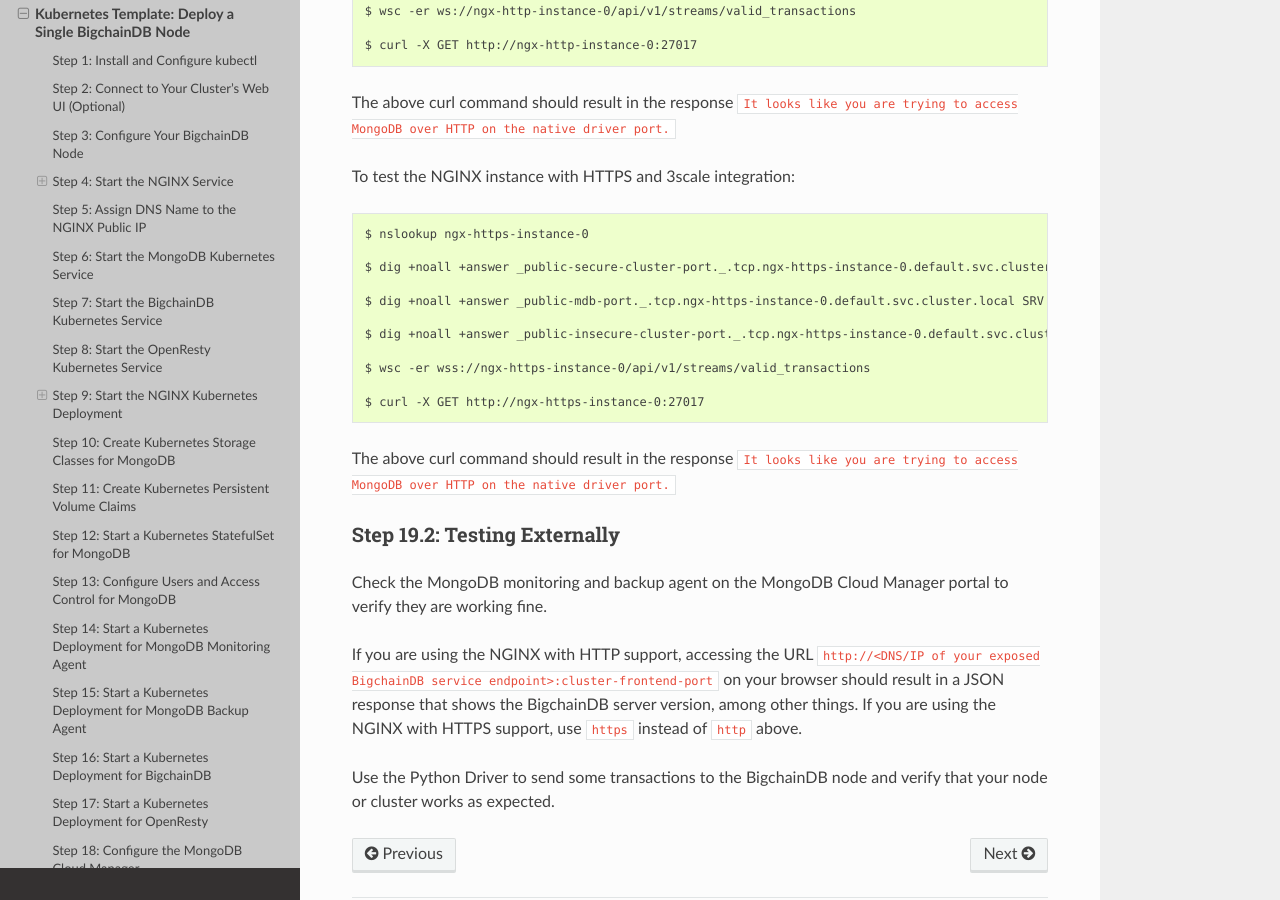
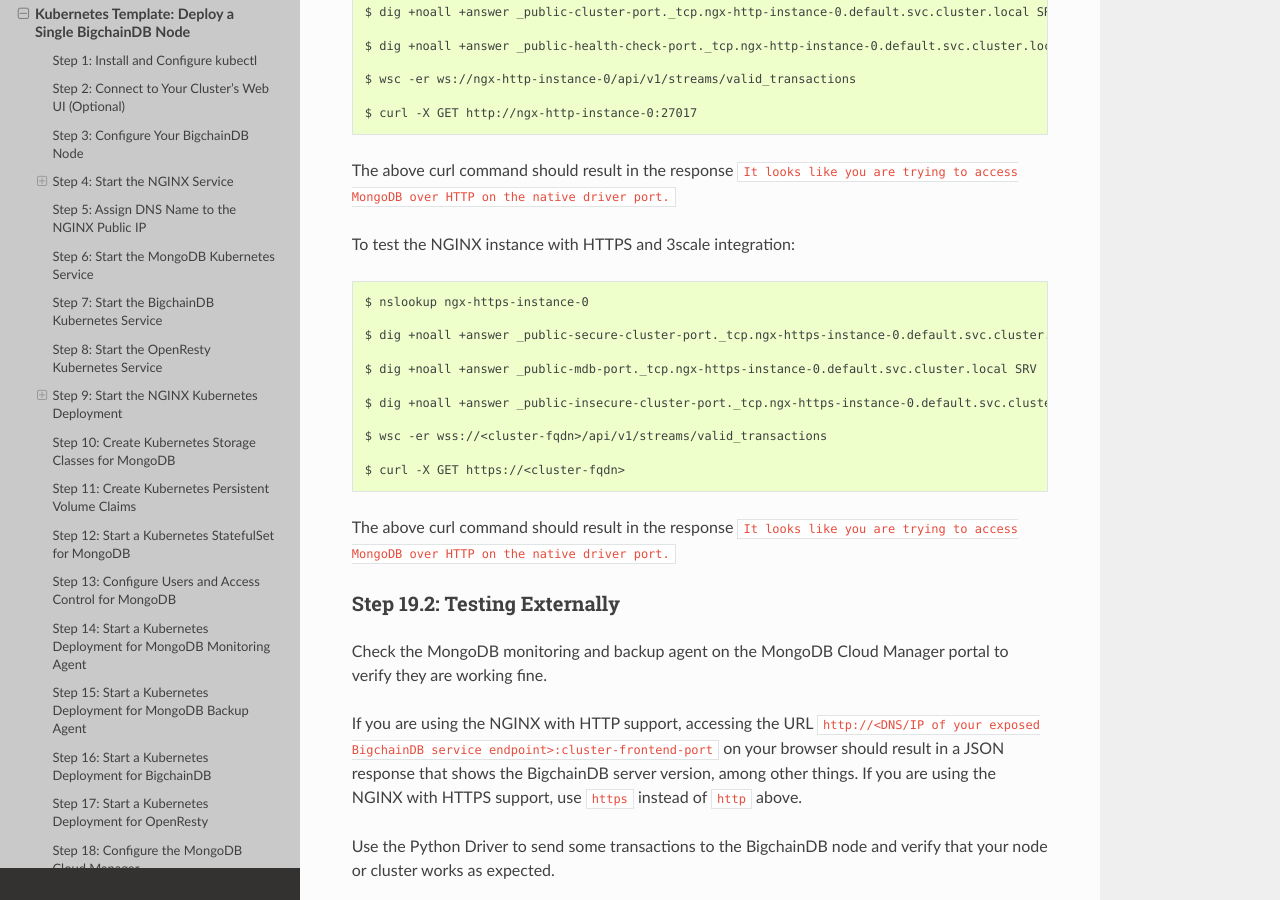
Before and after one commit to bigchaindb/bigchaindb, a Sphinx documentation site: the page built from docs/server/source/production-deployment-template/node-on-kubernetes.rst, in a window 1280 px wide and 900 px high, scrolled down 13710 px. Built offline with Sphinx 7.4.7 and the Read the Docs theme 2.0.0, drawn with Linux system fonts in a browser that asks for light colours; pages that are not in the unit, such as notebooks, are missing from menus; some of the changed text lies outside the part shown.

Commit message:
Update guide to setup bdb+kubernetes+azure setup
-- Fixed typos in the guide
-- Fixed some syntax errors in commandline instructions
-- Fixed strucuture of sample jsons
-- Fixed bugs in nginx-https-dep file, it was trying to access
an invalid variable in the configmap.
-- Improved some docs to give more clarity for the user.
Atleast all the issues I faced. :)

```diff
--- a/docs/server/source/production-deployment-template/client-tls-certificate.rst
+++ b/docs/server/source/production-deployment-template/client-tls-certificate.rst
@@ -67,7 +67,7 @@
 
 .. code:: bash
 
-   ./easyrsa import-req bdb-instance-0.req bdb-instance-0
+   ./easyrsa import-req /path/to/bdb-instance-0.req bdb-instance-0
 
    ./easyrsa sign-req client bdb-instance-0
 
@@ -84,4 +84,4 @@
 
 .. code:: bash
 
-   cat bdb-instance-0.crt bdb-instance-0.key > bdb-instance-0.pem
+   cat /path/to/bdb-instance-0.crt /path/to/bdb-instance-0.key > bdb-instance-0.pem
--- a/docs/server/source/production-deployment-template/node-config-map-and-secrets.rst
+++ b/docs/server/source/production-deployment-template/node-config-map-and-secrets.rst
@@ -220,10 +220,9 @@
 for the relevant API.
 Scroll to the bottom of the page and click the small link
 in the lower right corner, labelled **Download the NGINX Config files**.
-You'll get a ``.zip`` file.
-Unzip it, then open the ``.conf`` file and the ``.lua`` file.
+Unzip it(if it is a ``zip`` file). Open the ``.conf`` and the ``.lua`` file.
 You should be able to find all the values in those files.
-You have to be careful because it will have values for *all* your APIs,
+You have to be careful because it will have values for **all** your APIs,
 and some values vary from API to API.
 The ``version-header`` is the timestamp in a line that looks like:
 
--- a/docs/server/source/production-deployment-template/node-on-kubernetes.rst
+++ b/docs/server/source/production-deployment-template/node-on-kubernetes.rst
@@ -295,7 +299,7 @@
 ---------------------------------------------
 
   * NGINX is used as a proxy to OpenResty, BigchainDB and MongoDB instances in
-    the node. It proxies HTTP/HTTPS requests on the ``clusted-frontend-port``
+    the node. It proxies HTTP/HTTPS requests on the ``cluster-frontend-port``
     to the corresponding OpenResty or BigchainDB backend, and TCP connections
     on ``mongodb-frontend-port`` to the MongoDB backend.
 
@@ -854,15 +858,15 @@
 
    $ nslookup ngx-https-instance-0
 
-   $ dig +noall +answer _public-secure-cluster-port._.tcp.ngx-https-instance-0.default.svc.cluster.local SRV
+   $ dig +noall +answer _public-secure-cluster-port._tcp.ngx-https-instance-0.default.svc.cluster.local SRV
 
-   $ dig +noall +answer _public-mdb-port._.tcp.ngx-https-instance-0.default.svc.cluster.local SRV
+   $ dig +noall +answer _public-mdb-port._tcp.ngx-https-instance-0.default.svc.cluster.local SRV
 
-   $ dig +noall +answer _public-insecure-cluster-port._.tcp.ngx-https-instance-0.default.svc.cluster.local SRV
+   $ dig +noall +answer _public-insecure-cluster-port._tcp.ngx-https-instance-0.default.svc.cluster.local SRV
 
-   $ wsc -er wss://ngx-https-instance-0/api/v1/streams/valid_transactions
+   $ wsc -er wss://<cluster-fqdn>/api/v1/streams/valid_transactions
 
-   $ curl -X GET http://ngx-https-instance-0:27017
+   $ curl -X GET https://<cluster-fqdn>
 
 The above curl command should result in the response
 ``It looks like you are trying to access MongoDB over HTTP on the native driver port.``
--- a/docs/server/source/production-deployment-template/server-tls-certificate.rst
+++ b/docs/server/source/production-deployment-template/server-tls-certificate.rst
@@ -68,7 +68,7 @@
 
 .. code:: bash
 
-   ./easyrsa import-req mdb-instance-0.req mdb-instance-0
+   ./easyrsa import-req /path/to/mdb-instance-0.req mdb-instance-0
 
    ./easyrsa --subject-alt-name=DNS:localhost,DNS:mdb-instance-0 sign-req server mdb-instance-0
 
@@ -85,4 +85,4 @@
 
 .. code:: bash
 
-   cat mdb-instance-0.crt mdb-instance-0.key > mdb-instance-0.pem
+   cat /path/to/mdb-instance-0.crt /path/to/mdb-instance-0.key > mdb-instance-0.pem
--- a/docs/server/source/production-deployment-template/template-kubernetes-azure.rst
+++ b/docs/server/source/production-deployment-template/template-kubernetes-azure.rst
@@ -128,14 +128,14 @@
 
 .. code:: bash
 
-   $ ssh -i ~/.ssh/<name>.pub ubuntu@<master-ip-address-or-hostname>
+   $ ssh -i ~/.ssh/<name> ubuntu@<master-ip-address-or-hostname>
 
 where you can get the IP address or hostname
 of a master node from the Azure Portal. For example:
 
 .. code:: bash
 
-   $ ssh -i ~/.ssh/mykey123.pub ubuntu@mydnsprefix.westeurope.cloudapp.azure.com
+   $ ssh -i ~/.ssh/mykey123 ubuntu@mydnsprefix.westeurope.cloudapp.azure.com
 
 .. note::
 
```
Also changed, not shown: other parts of docs/server/source/production-deployment-template/node-on-kubernetes.rst (+6 -2 lines), docs/server/source/production-deployment-template/log-analytics.rst (+56 -56 lines), 3 other files.
